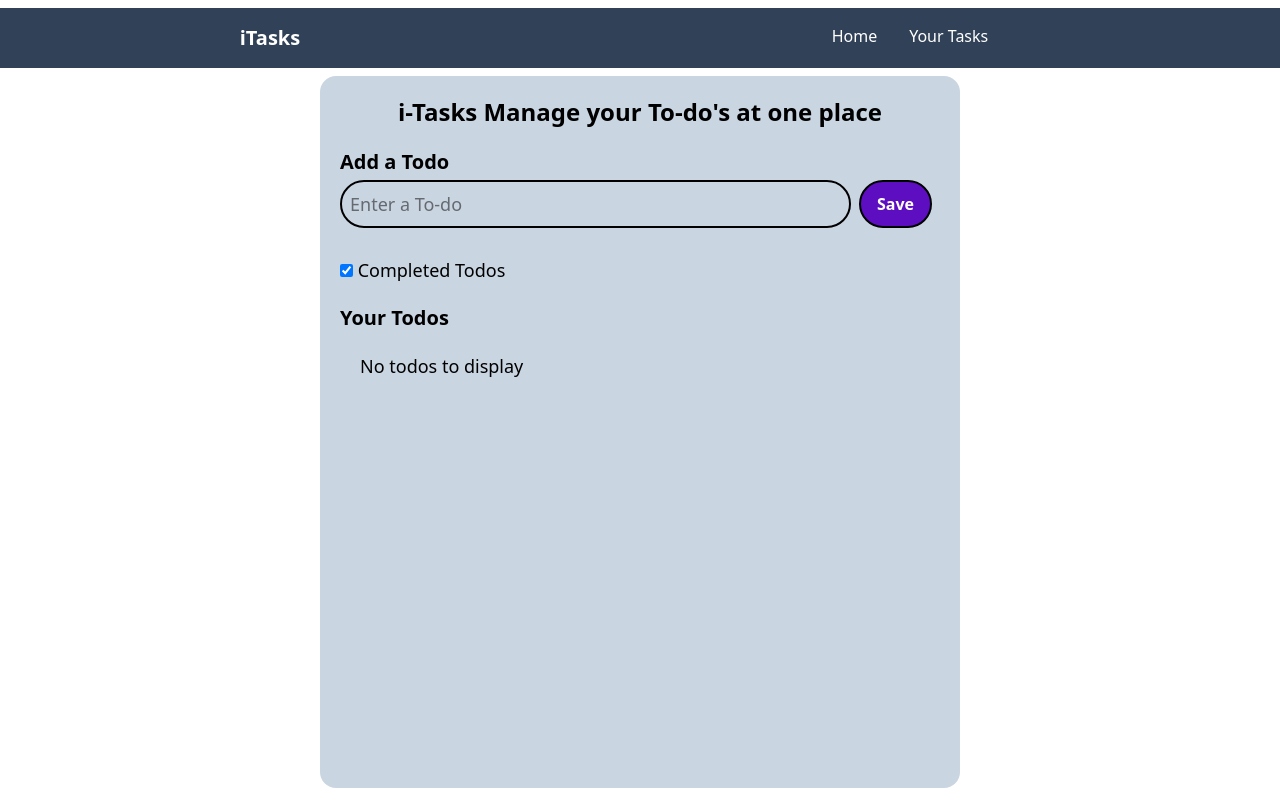
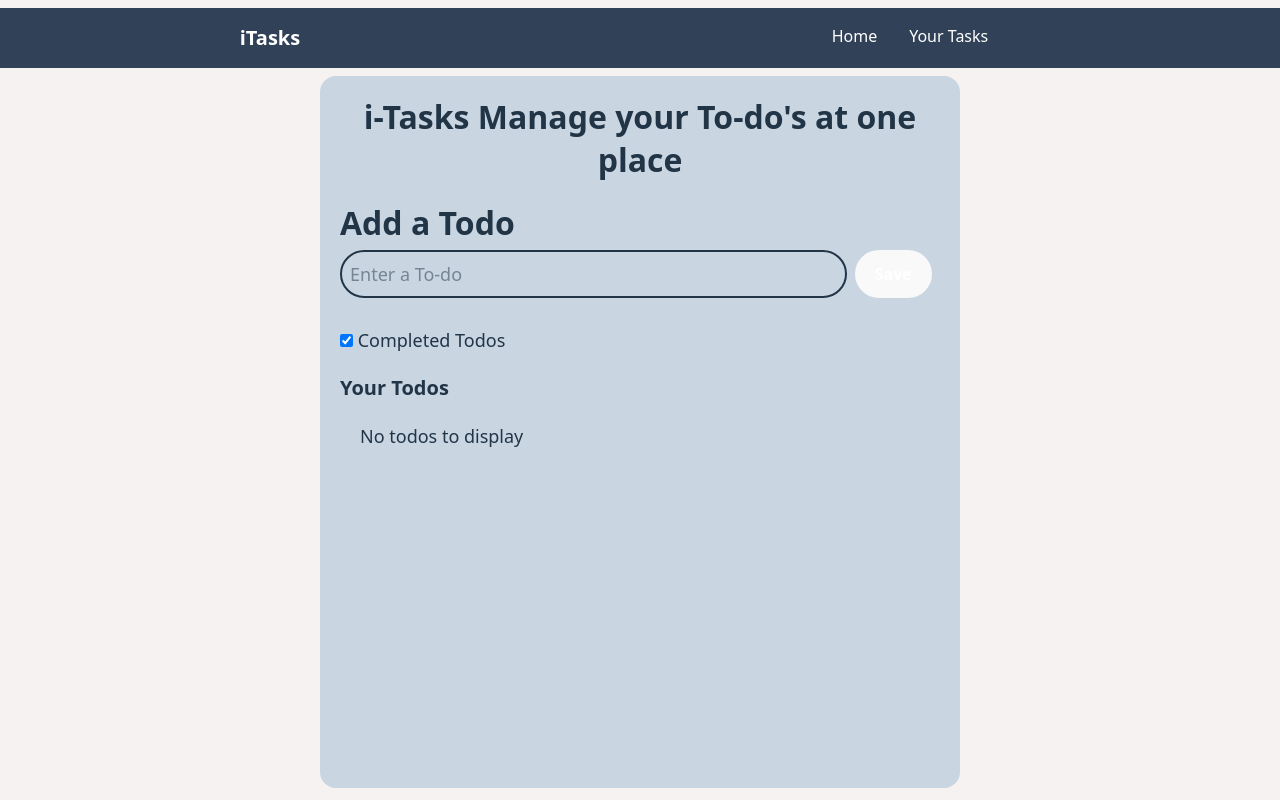
Before and after one commit to Farwa-Haider/todo-app, a React (Vite) app: page / in a window 1280 px wide. Built offline with nearby package versions, Linux system fonts and the light colour scheme.

Commit message:
Updated App.js UI design

```diff
--- a/src/index.css
+++ b/src/index.css
@@ -1,11 +1,7 @@
 @import "tailwindcss";
 
-/*
+
 :root {
-  font-family: system-ui, Avenir, Helvetica, Arial, sans-serif;
-  line-height: 1.5;
-  font-weight: 400;
-
   color-scheme: light dark;
   color: rgb(0, 0, 0);
   background-color: rgb(255, 255, 255);
@@ -17,8 +13,6 @@
 }
 
 a {
-  font-weight: 500;
-  color: #646cff;
   text-decoration: inherit;
 }
 a:hover {
@@ -30,23 +24,16 @@
 }
 
 h1 {
-  font-size: 3.2em;
-  line-height: 1.1;
+  font-size: 2rem;
 }
 
 button {
-  border-radius: 8px;
   border: 1px solid transparent;
   padding: 0.6em 1.2em;
   font-size: 1em;
-  font-weight: 500;
   font-family: inherit;
-  background-color: #e26c6c;
   cursor: pointer;
   transition: border-color 0.25s;
-}
-button:hover {
-  border-color: #646cff;
 }
 button:focus,
 button:focus-visible {
@@ -64,4 +51,4 @@
   button {
     background-color: #f9f9f9;
   }
-} */
+}
```
Also changed, not shown: src/App.css (+1 -36 lines).
